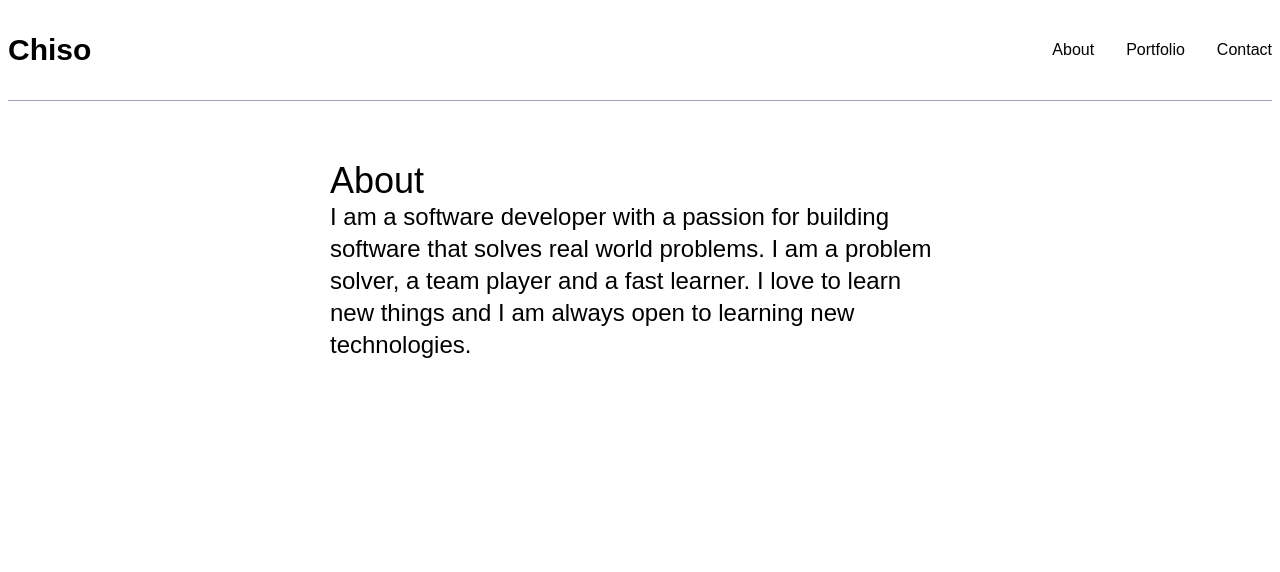
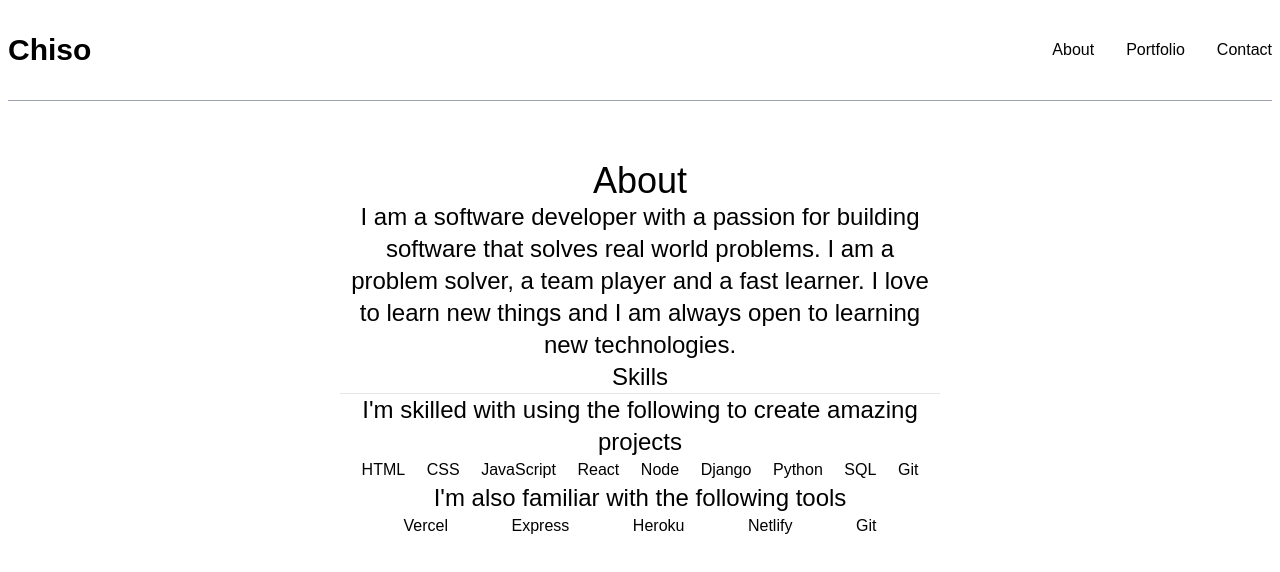
Before and after one commit to raeeceip/portfolio, a React (Vite) app: page /about in a window 1280 px wide. Shown: the top 572 px of the page. Built offline with nearby package versions, Linux system fonts and the light colour scheme.

Commit message:
another fix

```diff
--- a/src/Components/Pages/body/about.jsx
+++ b/src/Components/Pages/body/about.jsx
@@ -3,7 +3,7 @@ import React from "react";
 const About = () => {
 	return (
 		<div>
-			<div className="relative h-[85vh] flex justify-center mx-5 ">
+			<div className="relative h-[85vh] flex text-center space-between justify-center mx-10 ">
 				<div className="sm:w-1/2">
 					<h1 className="text-4xl">About</h1>
 					<p className="text-2xl">
@@ -12,6 +12,32 @@ const About = () => {
 						a fast learner. I love to learn new things and I am always open to
 						learning new technologies.
 					</p>
+					<h2 className="border-b text-2xl text-center"> Skills </h2>
+					<p className="text-2xl">
+						I'm skilled with using the following to create amazing projects
+					</p>
+					<ul className="flex justify-evenly">
+						<li>HTML</li>
+						<li>CSS</li>
+						<li>JavaScript</li>
+						<li>React</li>
+						<li>Node</li>
+						<li>Django</li>
+						<li>Python</li>
+						<li>SQL</li>
+						<li>Git</li>
+					</ul>
+					<p className="text-2xl">
+						{" "}
+						I'm also familiar with the following tools
+					</p>
+					<ul className="flex justify-evenly">
+						<li>Vercel</li>
+						<li>Express</li>
+						<li>Heroku</li>
+						<li>Netlify</li>
+						<li>Git</li>
+					</ul>
 				</div>
 			</div>
 		</div>
```
